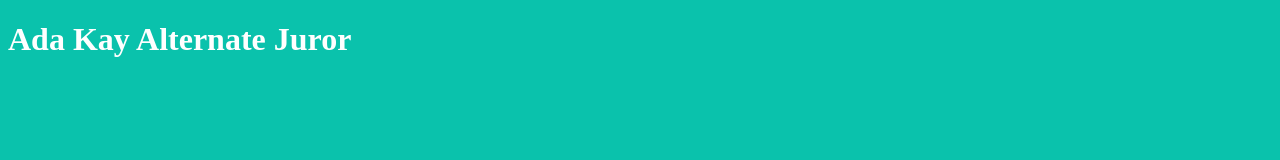
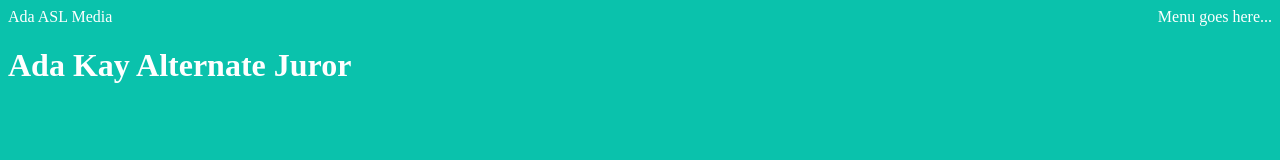
Before and after one commit to AdaASLMedia/AdaASLMedia.github.io, a plain HTML site: page index.html in a window 1280 px wide. Drawn offline with Linux system fonts and the light colour scheme.

Commit message:
Navbar started...

```diff
--- a/index.html
+++ b/index.html
@@ -4,9 +4,13 @@
     <meta charset="UTF-8">
     <meta name="viewport" content="width=device-width, initial-scale=1.0">
     <link rel="stylesheet" href="styles.css" />
-    <title>Ada Kay Alternate Juror</title>
+    <title>Ada ASL Media</title>
 </head>
 <body>
+    <nav>
+        <div>Ada ASL Media</div>
+        <div> Menu goes here... </div>
+    </nav>
     <h1>Ada Kay Alternate Juror</h1>
 </body>
 </html>
--- a/styles.css
+++ b/styles.css
@@ -12,3 +12,8 @@ body{
     background: var(--body-bg);
     color: #fff;
 }
+
+nav{
+    display: flex;
+    justify-content: space-between;
+}
```
